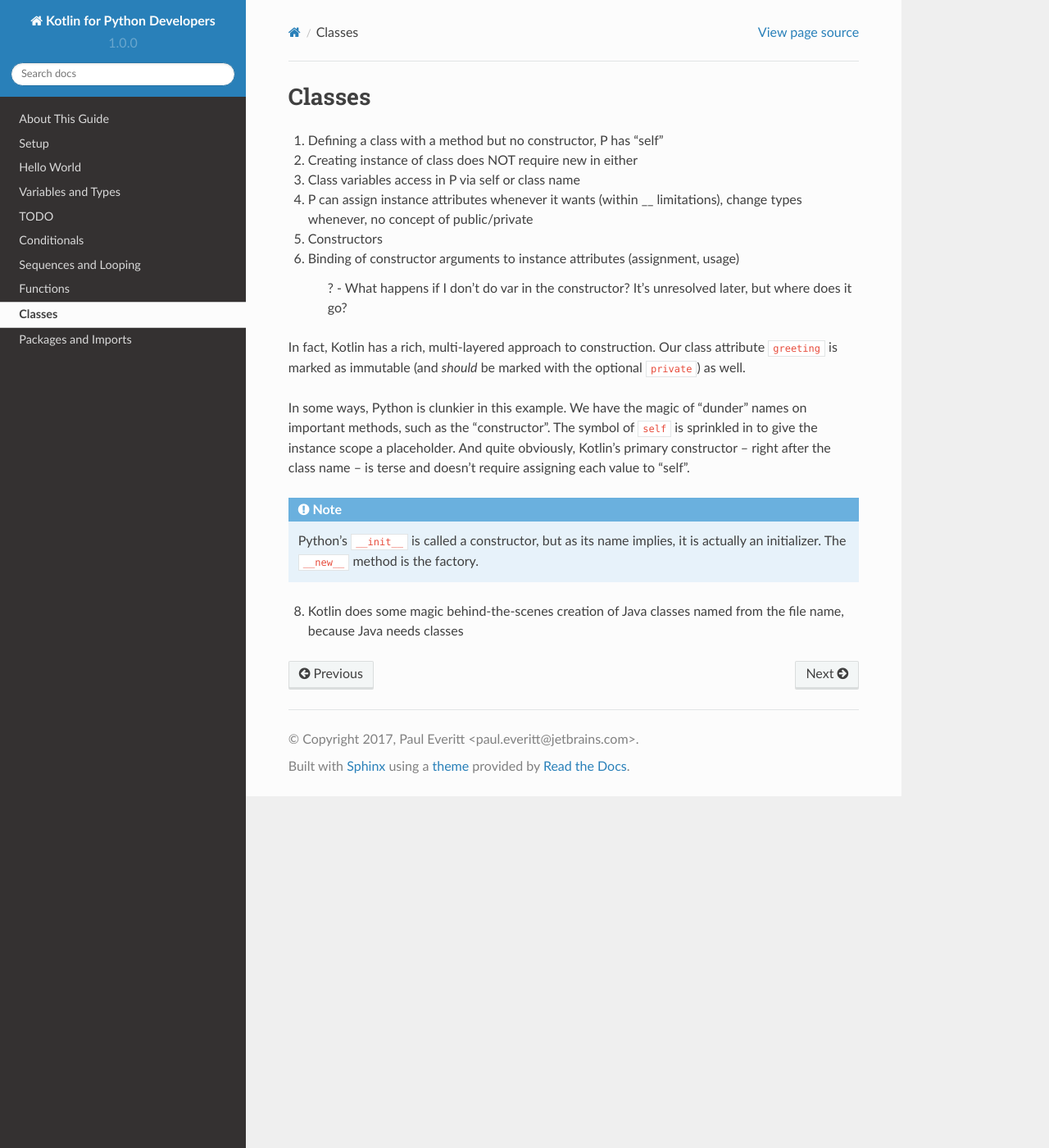
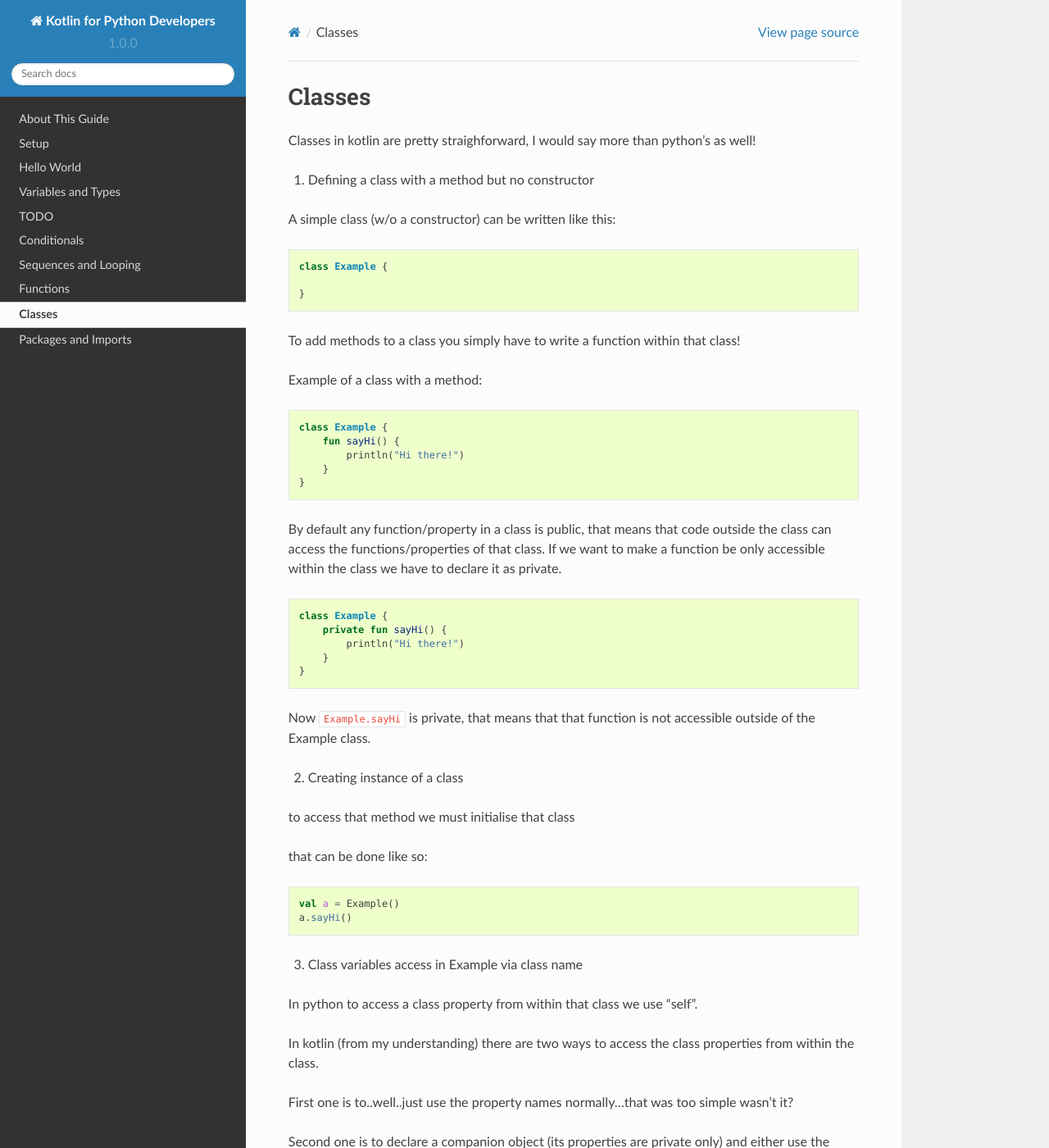
Before and after one commit to pauleveritt/kotlin_for_python, a Sphinx documentation site: the page built from docs/classes/index.rst, in a window 1280 px wide and 1400 px high. Shown: the whole window at 82% size. Built offline with Sphinx 7.4.7 and the Read the Docs theme 2.0.0, drawn with Linux system fonts in a browser that asks for light colours; some of the changed text lies outside the part shown.

Commit message:
Update index.rst

```diff
--- a/docs/classes/index.rst
+++ b/docs/classes/index.rst
@@ -2,36 +2,135 @@
 Classes
 =======
 
+Classes in kotlin are pretty straighforward, I would say more than python's as well!
 
-1) Defining a class with a method but no constructor, P has “self”
+1) Defining a class with a method but no constructor
 
-2) Creating instance of class does NOT require new in either
+A simple class (w/o a constructor) can be written like this:
 
-3) Class variables access in P via self or class name
+.. code-block:: kotlin
 
-4) P can assign instance attributes whenever it wants (within __ limitations), change types whenever, no concept of public/private
+    class Example {
 
-5) Constructors
+    }
 
-6) Binding of constructor arguments to instance attributes (assignment, usage)
+To add methods to a class you simply have to write a function within that class!
+
+Example of a class with a method:
+
+.. code-block:: kotlin
+
+    class Example {
+        fun sayHi() {
+            println("Hi there!")
+        }
+    }
+
+By default any function/property in a class is public, that means that code outside the class can access the functions/properties of that class.
+If we want to make a function be only accessible within the class we have to declare it as private.
+
+.. code-block:: kotlin
+
+    class Example {
+        private fun sayHi() {
+            println("Hi there!")
+        }
+    }
+
+Now ``Example.sayHi`` is private, that means that that function is not accessible outside of the Example class.
+
+
+2) Creating instance of a class
+
+to access that method we must initialise that class
+
+that can be done like so:
+
+.. code-block:: kotlin
+
+    val a = Example()
+    a.sayHi()
+
+3) Class variables access in Example via class name
+
+In python to access a class property from within that class we use “self”.
+
+In kotlin (from my understanding) there are two ways to access the class properties from within the class.
+
+First one is to..well..just use the property names normally...that was too simple wasn't it?
+
+Second one is to declare a companion object (its properties are private only) and either use the property names as usual, or use the class name in the same way we use “self” in python.
+
+eg
+
+.. code-block:: kotlin
+
+    class Example {
+        companion object {
+            val text = "Hi there!"
+        }
+
+        fun sayHi() {
+            println(text) // or Example.text
+        }
+    }
+
+
+4) Constructors && binding constructor arguments to instance attributes (assignment, usage)
+
+A class with a constructor in python looks like:
+
+.. code-block:: python
+
+    class Example:
+        def __init__(self, paramOne, paramTwo):
+            self.paramOne = paramOne
+            self.paramTwo = paramTwo
+
+In the above case it sets as properties the two parameters its given.
+
+That can be done in kotlin like this:
+
+.. code-block:: kotlin
+
+    class Example(pOne: String, pTwo: String) {
+        var paramOne = "placeholder"
+        var paramTwo = "placeholder"
+
+        init {
+            paramOne = pOne
+            paramTwo = pTwo
+        }
+        // if you know of a better way please PR this in
+    }
+
+We can then initialise it like this:
+
+.. code-block:: kotlin
+
+    val f = Example("hi", "there")
+    println(f.paramOne)
+
+
+5) Notes
+
+.. note::
 
     ? - What happens if I don’t do var in the constructor? It’s unresolved later, but where does it go?
 
 
-In fact, Kotlin has a rich, multi-layered approach to
-construction. Our class attribute ``greeting`` is marked as immutable
-(and *should* be marked with the optional ``private``) as well.
+    In fact, Kotlin has a rich, multi-layered approach to construction.
 
-In some ways, Python is clunkier in this example. We have the magic of
-"dunder" names on important methods, such as the "constructor". The symbol
-of ``self`` is sprinkled in to give the instance scope a placeholder. And
-quite obviously, Kotlin's primary constructor -- right after the class
-name -- is terse and doesn't require assigning each value to "self".
+    Our class attribute ``greeting`` is marked as immutable (and *should* be marked with the optional ``private``) as well.
+
+    In some ways, Python is clunkier in this example.
+    We have the magic of "dunder" names on important methods, such as the "constructor".
+
+    The symbol of ``self`` is sprinkled in to give the instance scope a placeholder.
+
+    And quite obviously, Kotlin's primary constructor -- right after the class name -- is terse and doesn't require assigning each value to "self".
 
 .. note::
 
-    Python's ``__init__`` is called a constructor, but as its name implies,
-    it is actually an initializer. The ``__new__`` method is the factory.
-
-8) Kotlin does some magic behind-the-scenes creation of Java classes
-   named from the file name, because Java needs classes
+    Python's ``__init__`` is called a constructor, but as its name implies, it is actually an initializer.
+    The ``__new__`` method is the factory.
```
